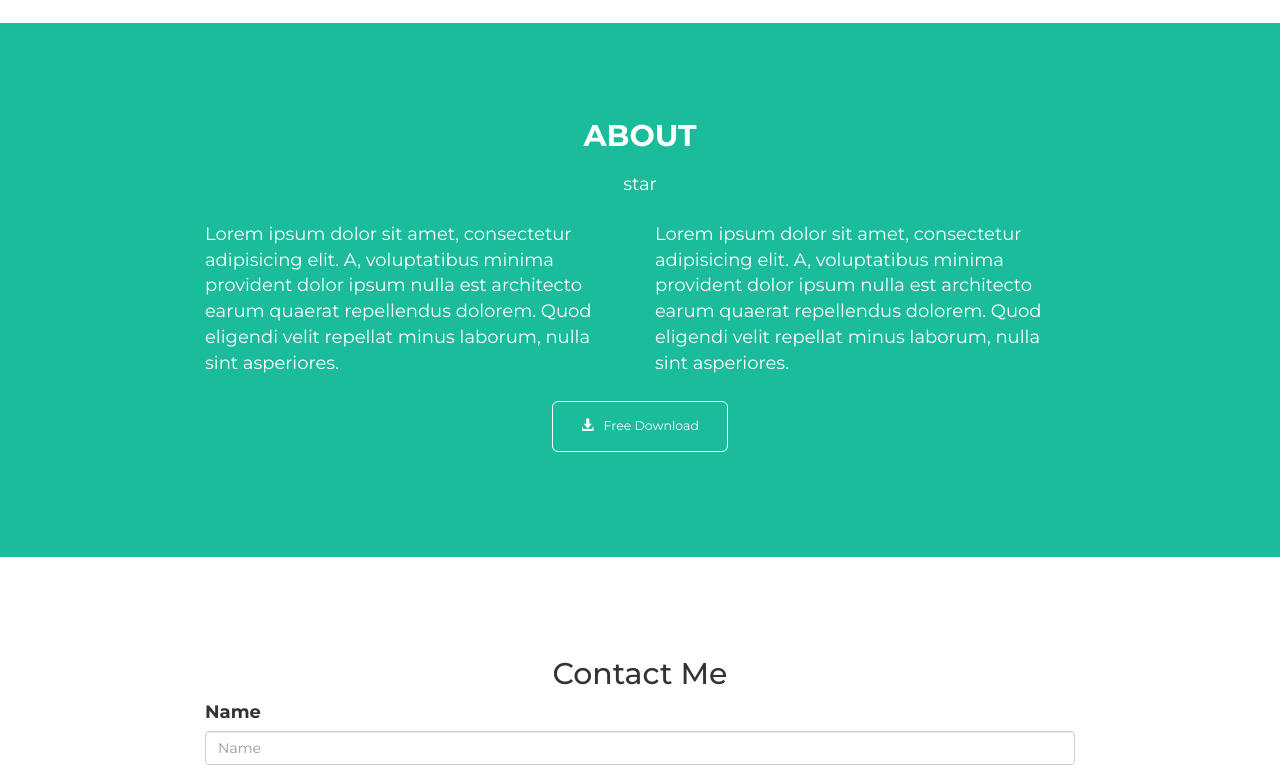
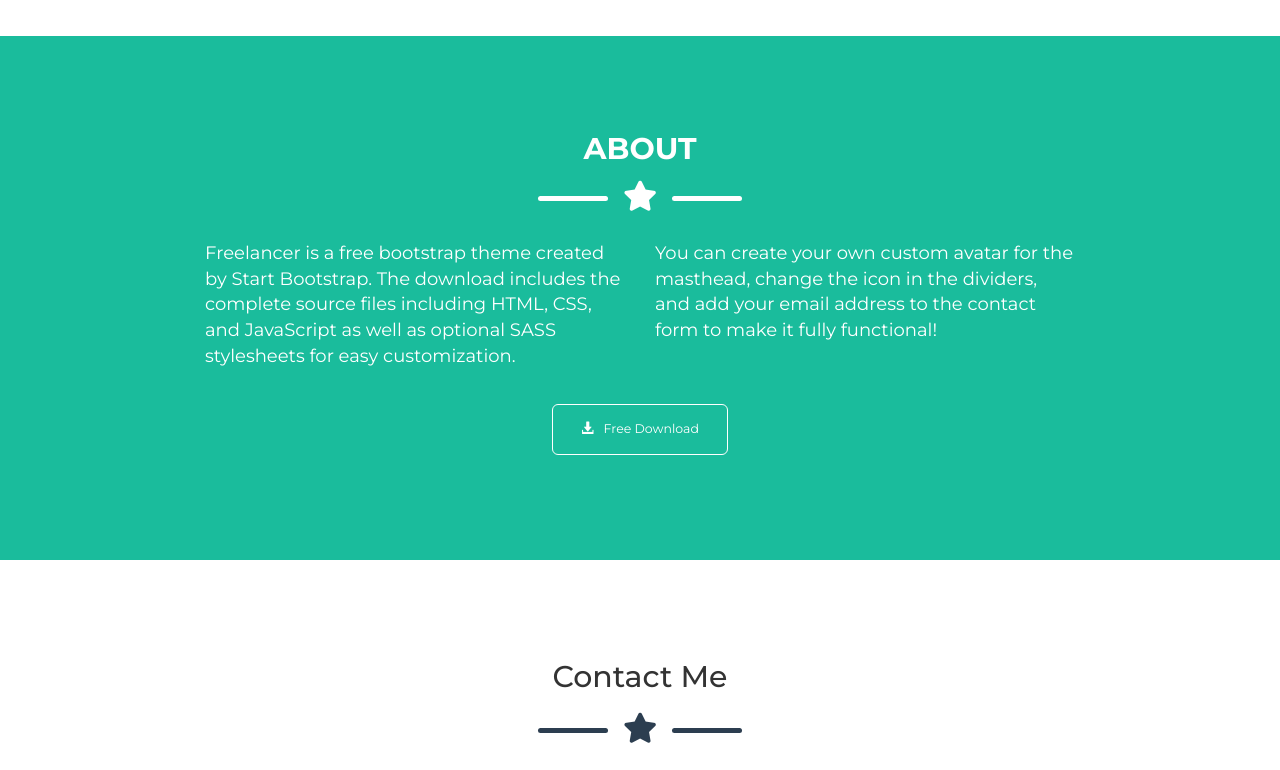
Before and after one commit to 83CarloG/html-css-bootstrap-freelancer, a plain HTML site: page index.html in a window 1280 px wide. Shown: the part 1460-2230 px from the top of the page. Drawn offline with Linux system fonts and the light colour scheme.

Commit message:
v1.0
fix footer link/add star

```diff
--- a/css/style.css
+++ b/css/style.css
@@ -28,6 +28,35 @@ body {
 .wrapper_small {
   max-width: 900px;
   margin: auto;
+}
+.star {
+  margin-bottom: 20px;
+}
+.fa-star {
+  font-size: 3rem;
+  vertical-align: middle;
+  line-height: 50px;
+  color: white;
+}
+.fa-star--grey {
+  color: #2C3E50;
+}
+.divider {
+  display: inline-block;
+  width: 100%;
+  max-width: 7rem;
+  height: 0.50rem;
+  background-color: white;
+  border-radius: 1rem;
+}
+.divider:first-child {
+  margin-right: 1rem;
+}
+.divider:last-child {
+  margin-left: 1rem;
+}
+.divider--grey {
+  background-color: #2C3E50;
 }
 /* Header */
 /* Header top */
@@ -78,9 +107,7 @@ body {
   font-size: 64px;
   font-weight:700;
 }
-.star {
-  margin: 24px 0px;
-}
+
 .jumbo__job {
   font-size: 1.5rem;
   font-weight: 500;
@@ -156,4 +183,9 @@ body {
 .fa-facebook-f, .fa-twitter, .fa-linkedin-in {
   color: white;
 }
+.footer__link {
+  color: #1abc9c;
+  text-decoration: none;
+  background-color: transparent;
+}
 /* /Footer */
--- a/index.html
+++ b/index.html
@@ -45,7 +45,11 @@
             <h1 class="jumbo__title">
               START BOOTSTRAP
             </h1>
-            <div class="star">star</div>
+            <div class="star ">
+              <div class="divider"></div>
+              <i class="fa fa-star" aria-hidden="true"></i>
+              <div class="divider"></div>
+            </div>
             <div class="jumbo__job">
               <p>Graphic Artist - Web Designer - Illustrator</p>
             </div>
@@ -60,7 +64,11 @@
       <!-- Portfolio -->
       <section class="portfolio text-center">
         <h2 class="title-section text-grey text-up">Portfolio</h2>
-        <div class="star">star</div>
+        <div class="star ">
+          <div class="divider divider--grey"></div>
+          <i class="fa fa-star fa-star--grey" aria-hidden="true"></i>
+          <div class="divider divider--grey"></div>
+        </div>
         <div class="container">
           <div class="row text-center">
             <div class="col-xs-12 col-sm-6 col-md-4">
@@ -99,19 +107,27 @@
       <!-- /Portfolio -->
       <!-- About -->
       <section class="about text-white p_top_80 p_bottom_80">
-        <h2 class="title-section text-center text-up text-white">About</h2>
-        <div class="star text-center">star</div>
         <div class="wrapper_small">
+          <h2 class="title-section text-center text-up text-white">About</h2>
+          <div class="star text-center">
+            <div class="divider"></div>
+            <i class="fa fa-star" aria-hidden="true"></i>
+            <div class="divider"></div>
+          </div>
           <div class="container-fluid">
             <div class="row">
               <div class="col-xs-6">
                 <div class="about__text">
-                  Lorem ipsum dolor sit amet, consectetur adipisicing elit. A, voluptatibus minima provident dolor ipsum nulla est architecto earum quaerat repellendus dolorem. Quod eligendi velit repellat minus laborum, nulla sint asperiores.
+                  <p>
+                    Freelancer is a free bootstrap theme created by Start Bootstrap. The download includes the complete source files including HTML, CSS, and JavaScript as well as optional SASS stylesheets for easy customization.
+                  </p>
                 </div>
               </div>
               <div class="col-xs-6">
                 <div class="about__text">
-                  Lorem ipsum dolor sit amet, consectetur adipisicing elit. A, voluptatibus minima provident dolor ipsum nulla est architecto earum quaerat repellendus dolorem. Quod eligendi velit repellat minus laborum, nulla sint asperiores.
+                  <p>
+                    You can create your own custom avatar for the masthead, change the icon in the dividers, and add your email address to the contact form to make it fully functional!
+                  </p>
                 </div>
               </div>
             </div>
@@ -126,8 +142,13 @@
       <!-- /About -->
       <!-- Contact -->
       <section class="contact p_top_80 p_bottom_80">
-        <h2 class="text-center">Contact Me</h2>
         <div class="wrapper_small">
+          <h2 class="text-center">Contact Me</h2>
+          <div class="star text-center">
+            <div class="divider divider--grey"></div>
+            <i class="fa fa-star fa-star--grey" aria-hidden="true"></i>
+            <div class="divider divider--grey"></div>
+          </div>
           <div class="container-fluid">
             <div class="row">
               <div class="col-xs-12">
@@ -185,7 +206,8 @@
             </div>
             <div class="col-xs-12 col-md-4">
               <h4 class="footer__title text-up">About Freelancer</h4>
-              <p class="footer__text">Freelance is a free to use, MIT licensed Bootstrap theme created by Start Bootstrap .</p>
+              <p class="footer__text">Freelance is a free to use, MIT licensed Bootstrap theme created by <a
+                class="footer__link" href="#">Start Bootstrap </a>.</p>
             </div>
           </div>
         </div>
```
Also changed, not shown: index-test.html (deleted, +0 -14 lines).
